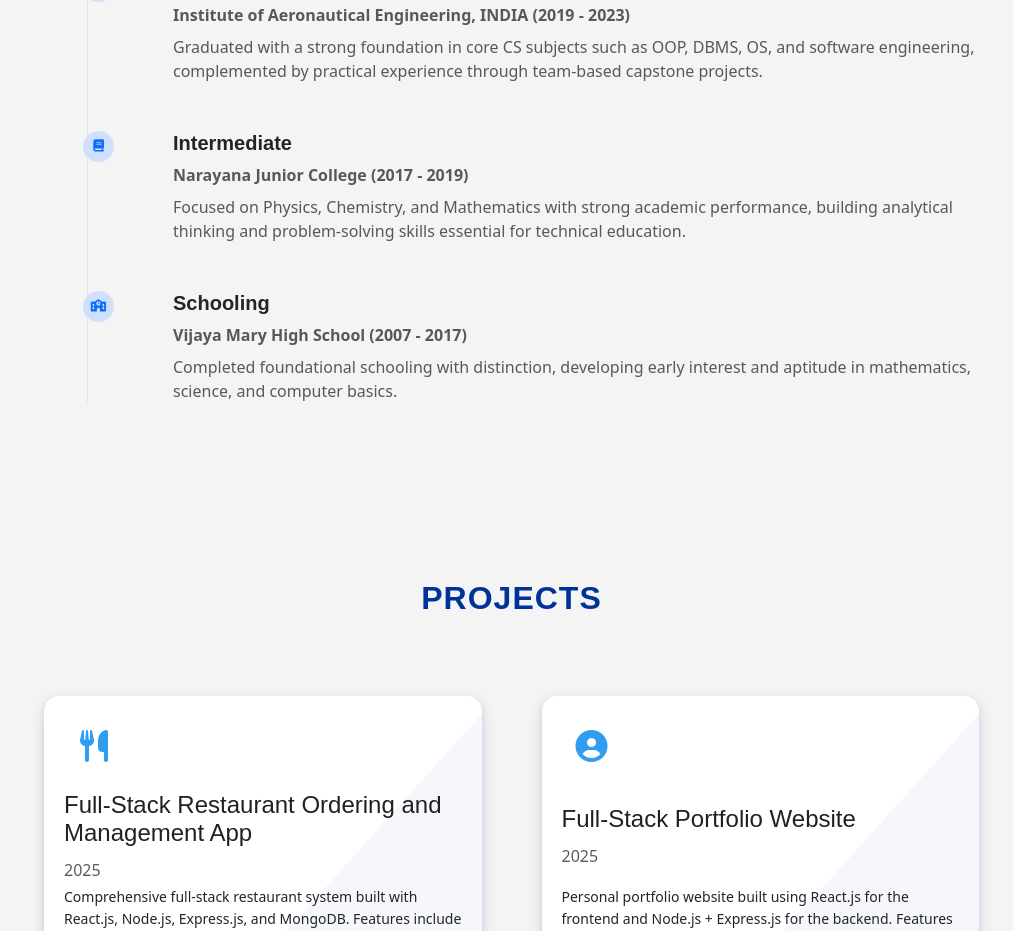
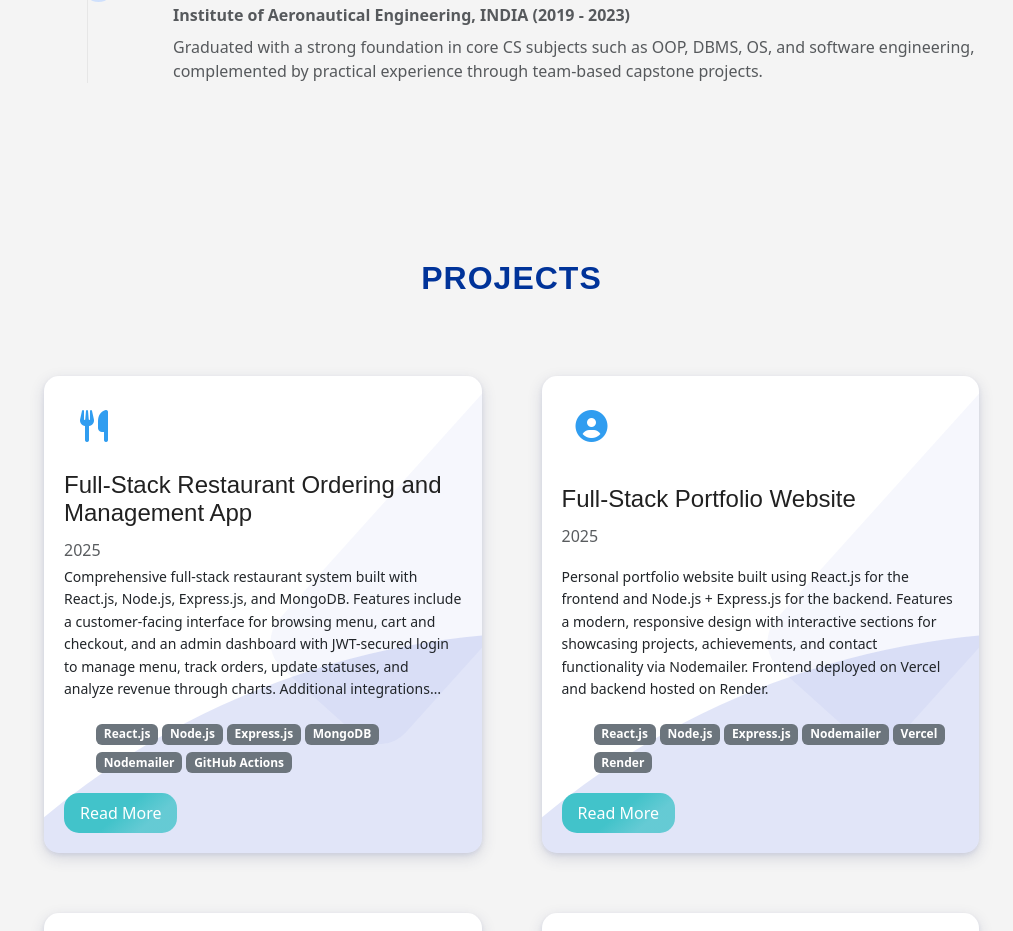
Before and after one commit to parthiv-gunjari/my-portfolio, a React (Create React App) app: page / in a window 1280 px wide. Shown: the part 2720-3651 px from the top of the page, without its empty margins (256-1269 px from the left). Built offline with nearby package versions, Linux system fonts and the light colour scheme.

Commit message:
Updated Education

```diff
--- a/src/components/Education.js
+++ b/src/components/Education.js
@@ -16,18 +16,7 @@ const Education = () => {
       time: "Institute of Aeronautical Engineering, INDIA (2019 - 2023)",
       desc: "Graduated with a strong foundation in core CS subjects such as OOP, DBMS, OS, and software engineering, complemented by practical experience through team-based capstone projects."
     },
-    {
-      icon: "book",
-      title: "Intermediate",
-      time: "Narayana Junior College (2017 - 2019)",
-      desc: "Focused on Physics, Chemistry, and Mathematics with strong academic performance, building analytical thinking and problem-solving skills essential for technical education."
-    },
-    {
-      icon: "school",
-      title: "Schooling",
-      time: "Vijaya Mary High School (2007 - 2017)",
-      desc: "Completed foundational schooling with distinction, developing early interest and aptitude in mathematics, science, and computer basics."
-    }
+
   ];
 
   return (
```
